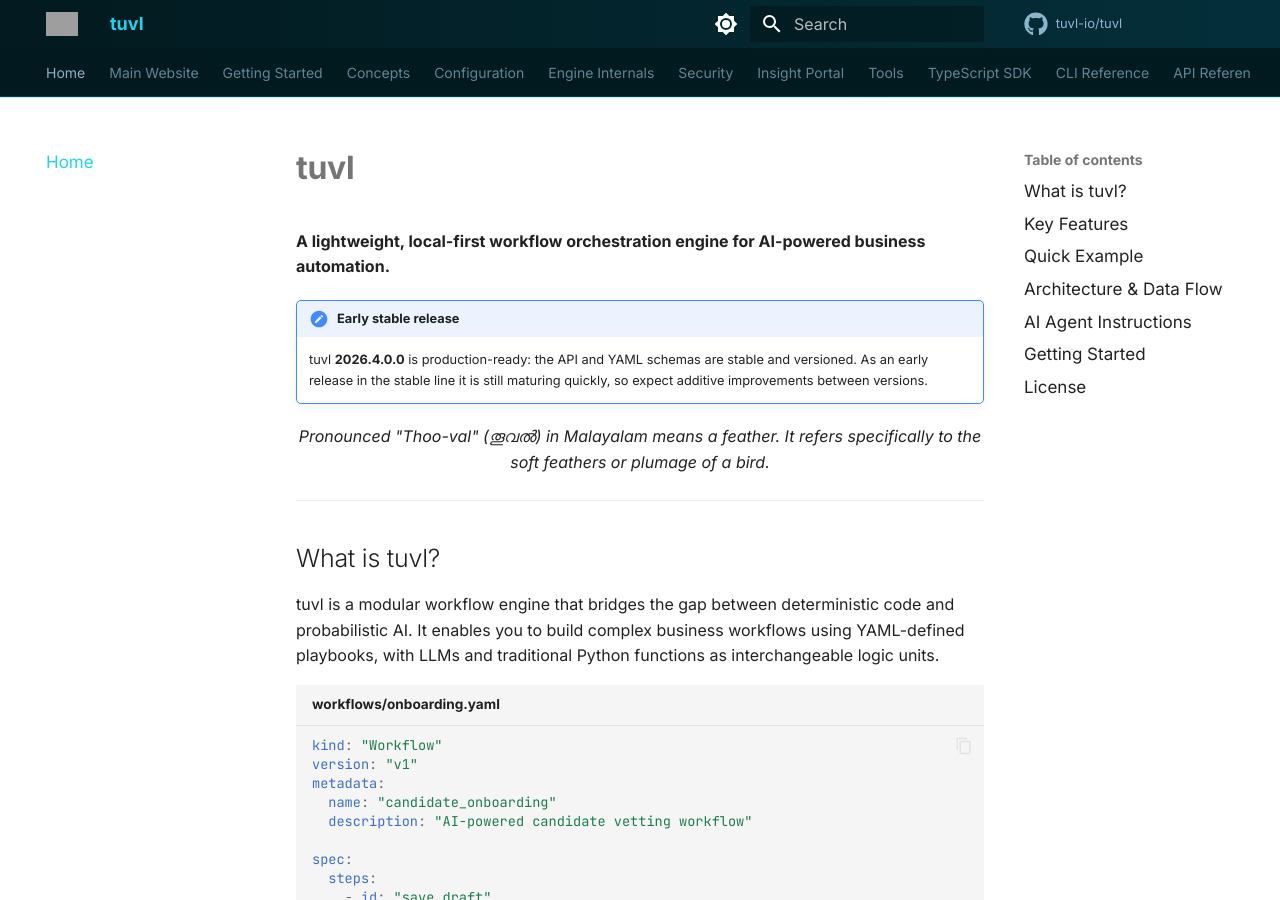
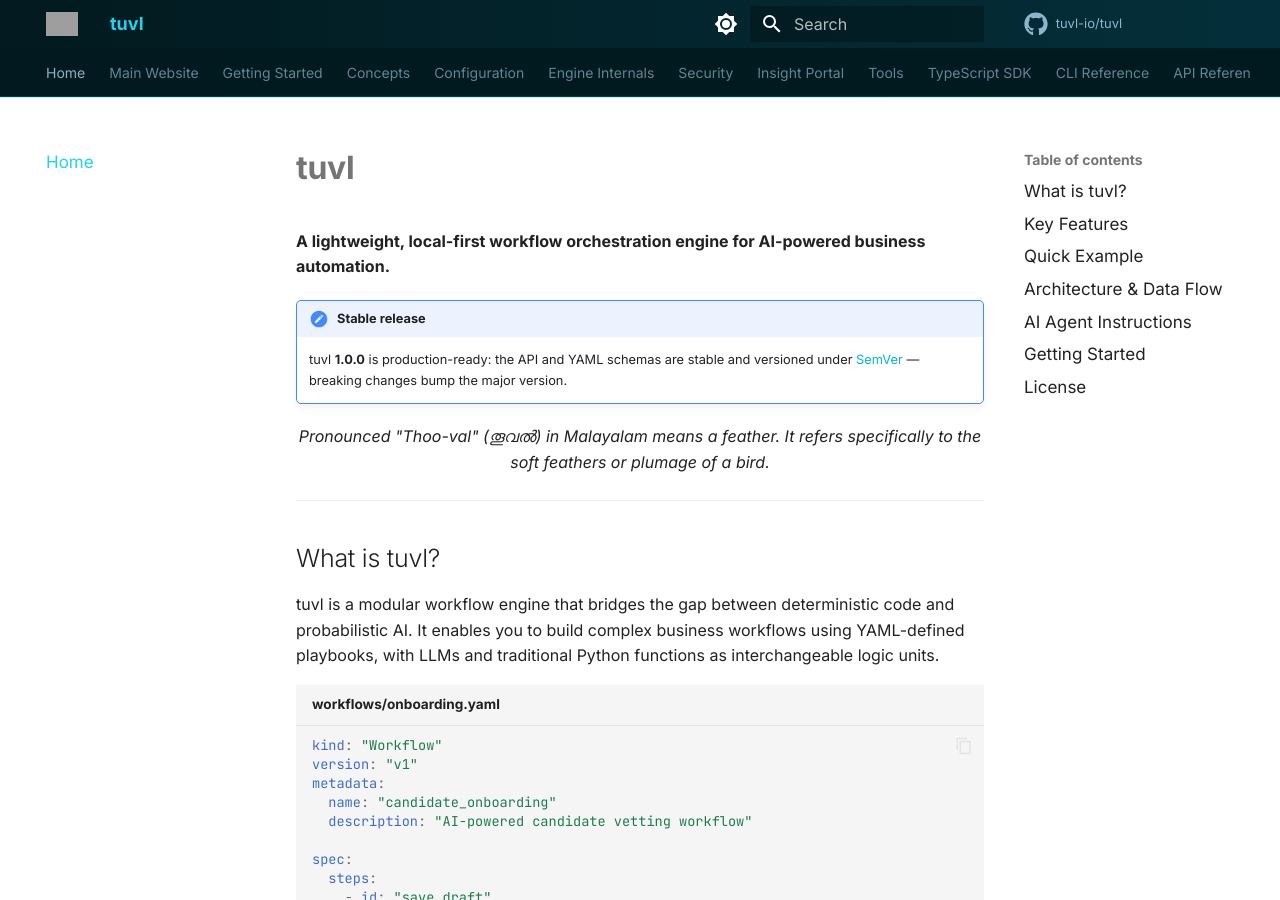
Before and after one commit to tuvl-io/docs, an MkDocs documentation site: the page built from docs/index.md, in a window 1280 px wide and 900 px high. Built offline with MkDocs 1.6.1 and Material for MkDocs 9.7.7, drawn with Linux system fonts in a browser that asks for light colours; comment, search, counter and statistics services are not loaded; the version menu is left out; grey boxes are pictures that could not be loaded.

Commit message:
chore(release): 1.0.0 — SemVer baseline, sync engine internals

```diff
--- a/docs/index.md
+++ b/docs/index.md
@@ -2,10 +2,10 @@
 
 **A lightweight, local-first workflow orchestration engine for AI-powered business automation.**
 
-!!! note "Early stable release"
-    tuvl **2026.4.0.0** is production-ready: the API and YAML schemas are stable and
-    versioned. As an early release in the stable line it is still maturing quickly,
-    so expect additive improvements between versions.
+!!! note "Stable release"
+    tuvl **1.0.0** is production-ready: the API and YAML schemas are stable and
+    versioned under [SemVer](https://semver.org) — breaking changes bump the
+    major version.
 
 <p align="center">
   <em>Pronounced "Thoo-val" (തൂവൽ) in Malayalam means a feather. It refers specifically to the soft feathers or plumage of a bird. </em>
--- a/pyproject.toml
+++ b/pyproject.toml
@@ -1,6 +1,6 @@
 [project]
 name = "tuvl-docs"
-version = "2026.4.0.0"
+version = "1.0.0"
 description = "tuvl documentation"
 requires-python = ">=3.12"
 dependencies = [
```
Also changed, not shown: docs/examples/example-projects.md (+1 -1 lines), docs/internals/tuvl-agentic-manual.md (+2 -1 lines), 1 other file.
